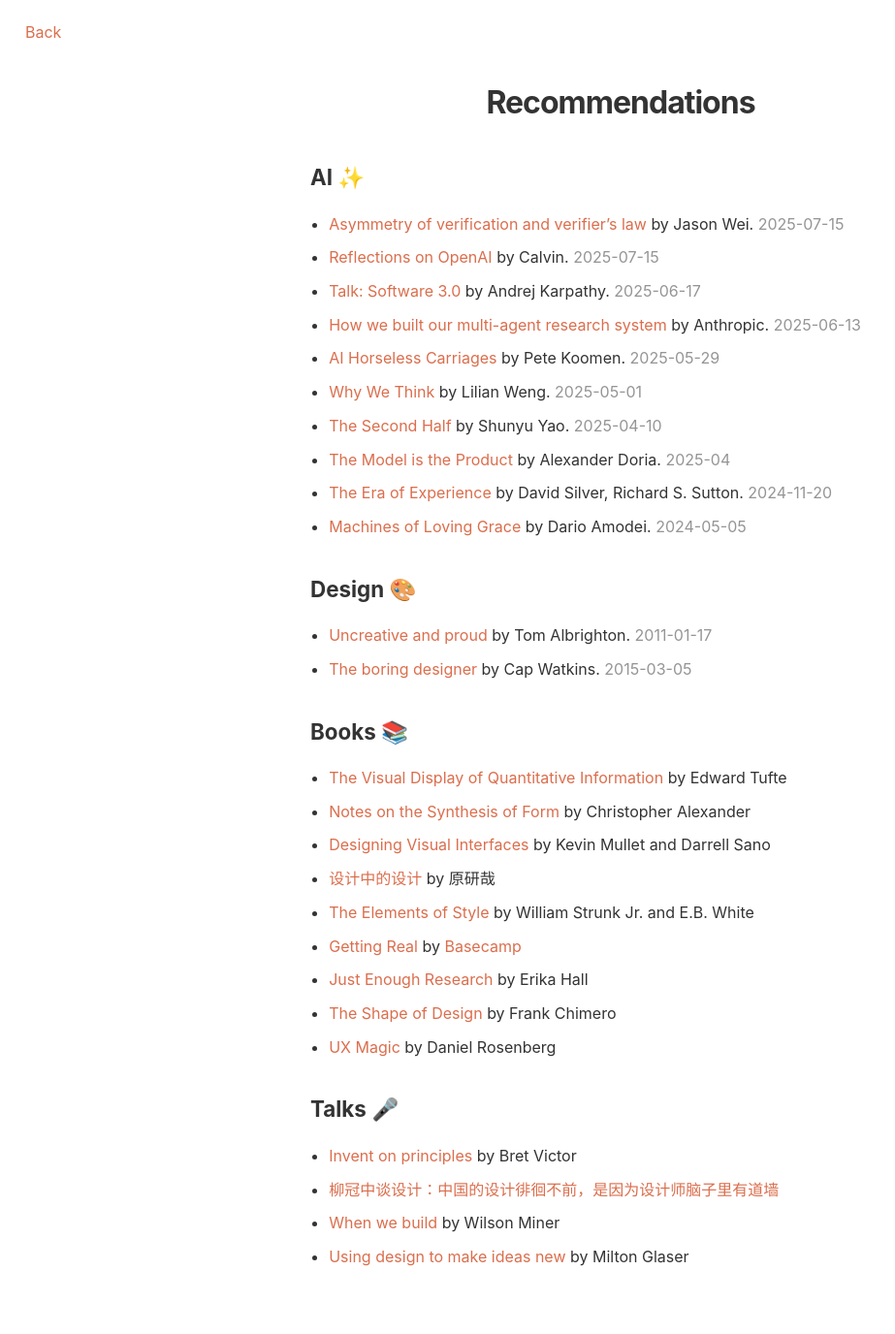
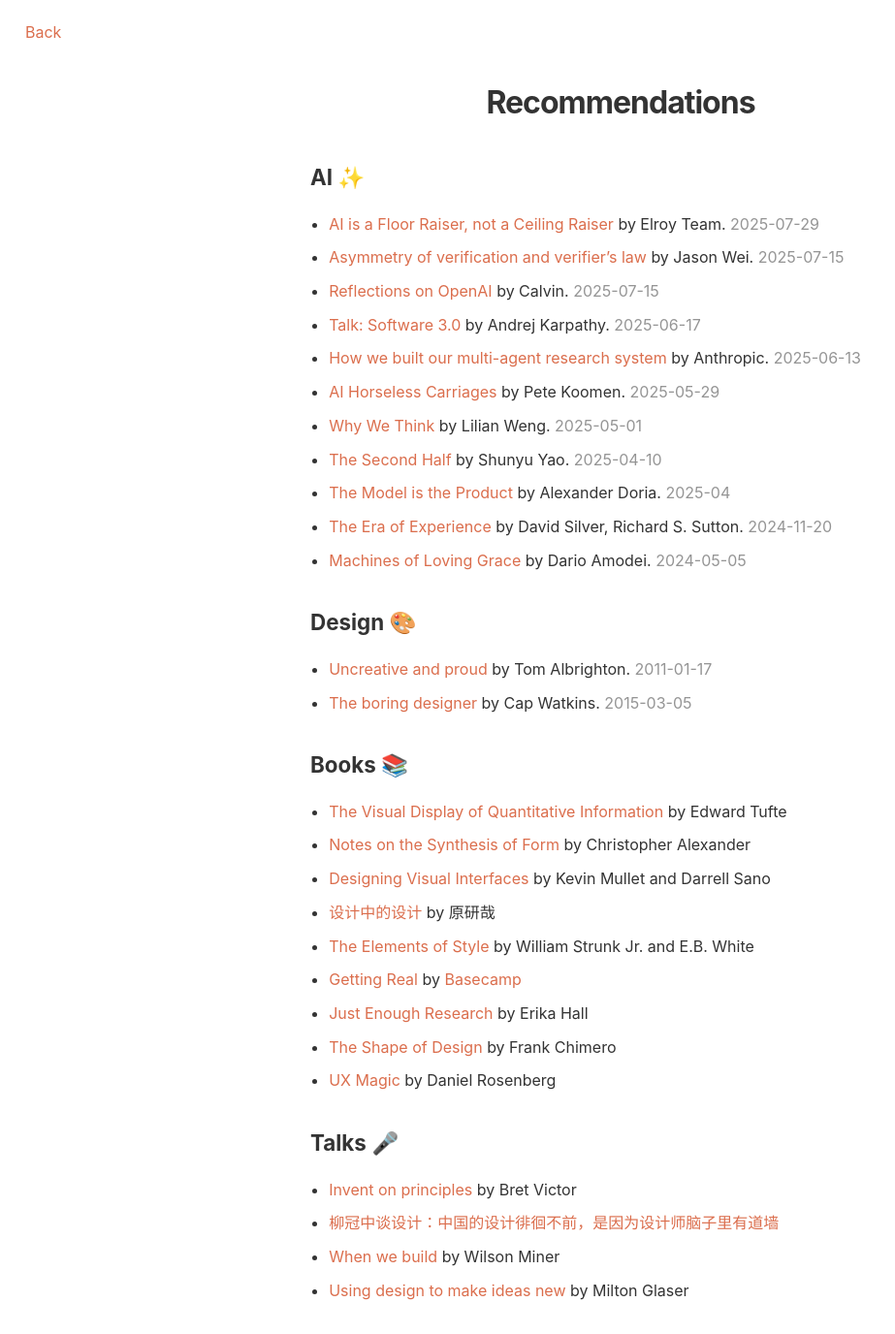
Before and after one commit to lvterry/lvterry.github.io, a Jekyll site: the page built from recommendations.html, in a window 1280 px wide. Shown: the whole page at 97% size, without its empty margins (0-923 px from the left). Built offline with Jekyll 4.4.1, drawn with Linux system fonts in a browser that asks for light colours; before the commit the page ends 1342 px from its top, so only the background shows below that.

Commit message:
AI recommendations: add 'AI is a Floor Raiser, not a Ceiling Raiser' (Elroy Team, 2025-07-29)

```diff
--- a/recommendations.html
+++ b/recommendations.html
@@ -15,6 +15,10 @@
     <section class="category">
       <h2>AI ✨</h2>
       <ul class="recommendation-list">
+        <li>
+          <a href="https://elroy.bot/blog/2025/07/29/ai-is-a-floor-raiser-not-a-ceiling-raiser.html">AI is a Floor Raiser, not a Ceiling Raiser</a> by Elroy Team.
+          <span class="weak">2025-07-29</span>
+        </li>
         <li>
           <a href="https://www.jasonwei.net/blog/asymmetry-of-verification-and-verifiers-law">Asymmetry of verification and verifier’s law</a> by Jason Wei.
           <span class="weak">2025-07-15</span>
```
